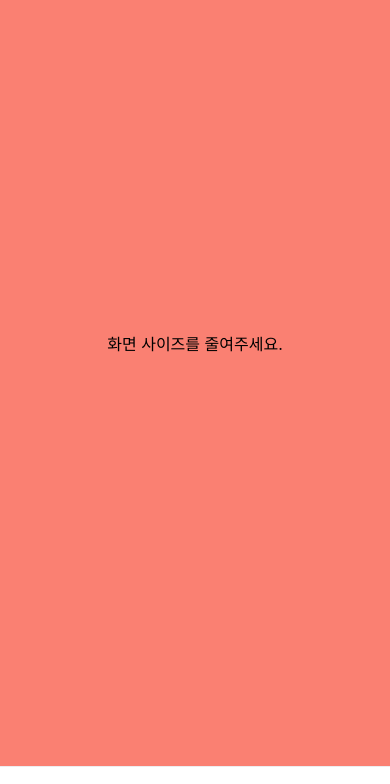
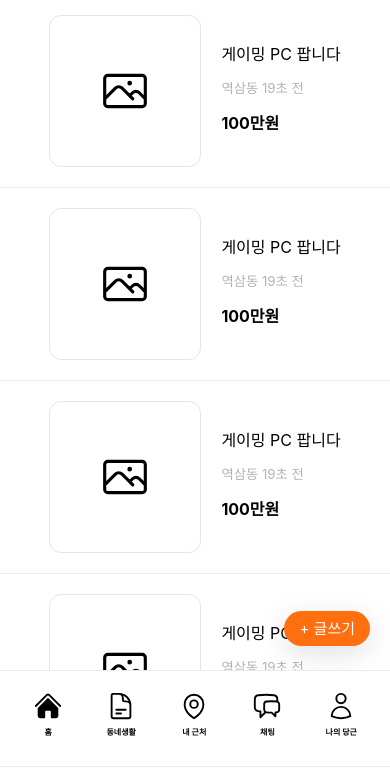
Before and after one commit to YDA0/market-clone, a plain HTML site: page index.html in a window 390 px wide. Shown: the part 78-862 px from the top of the page. Drawn offline with Linux system fonts and the light colour scheme; a web font is replaced by a local one.

Commit message:
미디어 쿼리 관련 버그 수정
- 크롬 브라우저의 너비가 380픽셀보다 작아지지 않기 때문에 생긴 문제 해결
- 작은 화면에서의 안내 메세지가 스크롤에 따라 따라오지 않는 문제 해결
- 안내 메세지가 화면을 덮어서 화면 클릭이 안되는 문제 해결

```diff
--- a/css/style.css
+++ b/css/style.css
@@ -8,7 +8,7 @@ body{
 }
 
 .media-info-msg{
-position: absolute;
+position: fixed;
 top: 0;
 left: 0;
 width: 100vw;
@@ -17,11 +17,10 @@ display: flex;
 justify-content: center;
 align-items: center;
 background-color: salmon;
-opacity: 1;
 }
 
-@media screen and (max-width: 380px) {
+@media screen and (max-width: 500px) {
     .media-info-msg{
-        opacity: 0;
+        display: none;
     }
 }
```
